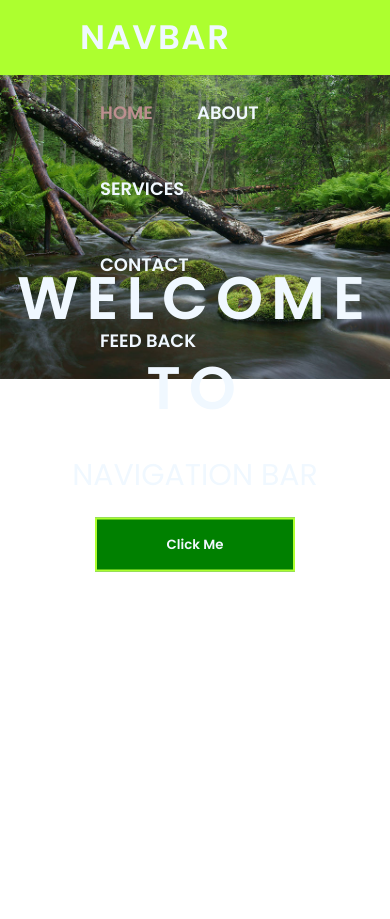
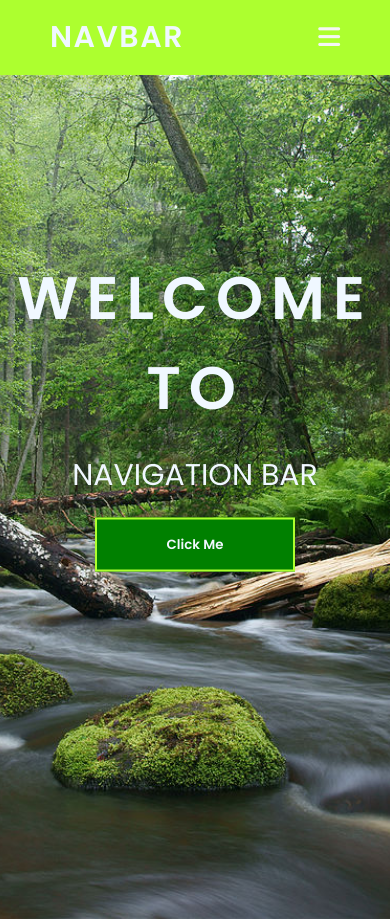
Before and after one commit to HeartieSelas/CSS-Main-Task1, a plain HTML site: page index.html in a window 390 px wide. Before the commit the page ends 844 px from the top, so only its background shows below. Drawn offline with Linux system fonts and the light colour scheme.

Commit message:
Update style.css

```diff
--- a/style.css
+++ b/style.css
@@ -96,3 +96,40 @@ nav ul .active{
 #check{
     display: none;
 }
+
+@media screen and (max-width: 990px){
+    nav{
+        padding: 0px 50px;
+    }
+    .checkbtn{
+        display: block;
+    }
+    nav .logo p{
+        font-size: 30px;
+    }
+    nav ul{
+        width: 100%;
+        height: 100vh;
+        background-color: green;
+        position: fixed;
+        top: 75px;
+        left: 100%;
+        text-align: center;
+        transition: 0.4s ease;
+    }
+    nav ul li{
+        display: block;
+        margin: 60px 0px;
+        line-height: 20px;
+    }
+    #check:checked ~ ul{
+        left: 0;
+    }
+    .background{
+        background-image: url('Images/Nature.jpg');
+        background-size: cover;
+        background-position: center;
+        background-repeat: no-repeat;
+        height: calc(100vh);
+    }
+}
```
